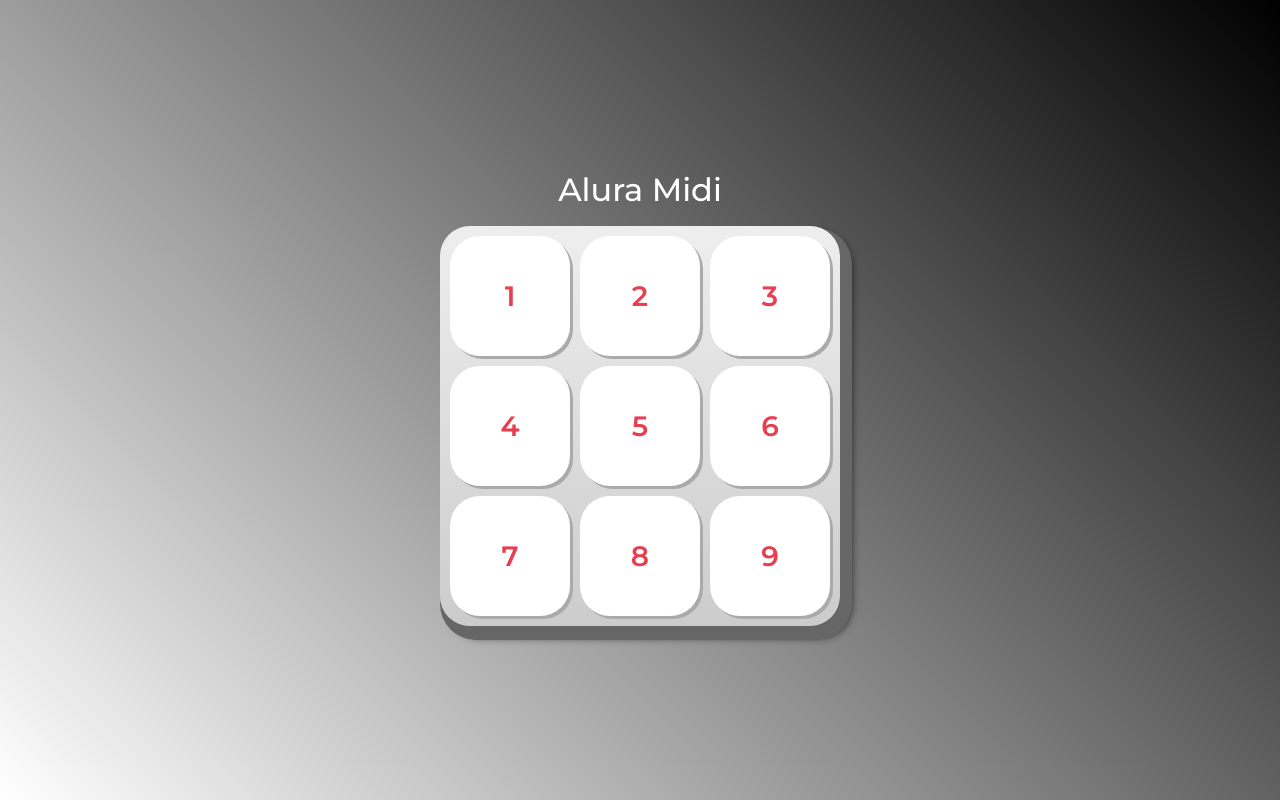
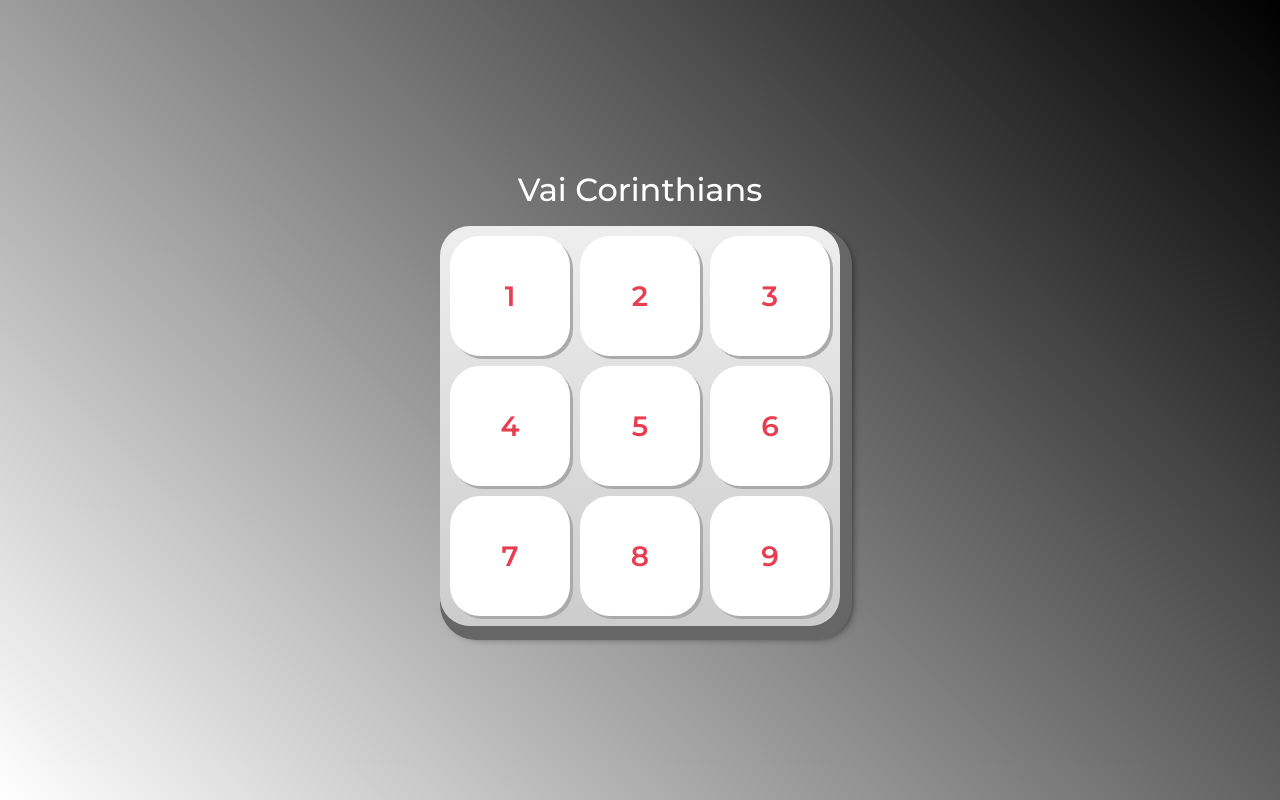
Before and after one commit to vissotto0307/3.1, a plain HTML site: page index.html in a window 1280 px wide. Drawn offline with Linux system fonts and the light colour scheme.

Commit message:
Update index.html

```diff
--- a/index.html
+++ b/index.html
@@ -5,7 +5,7 @@
     <meta http-equiv="X-UA-Compatible" content="IE=edge">
     <meta name="viewport" content="width=device-width, initial-scale=1.0">
 
-    <title>Alura MIDI</title>
+    <title>Vai Corinthians</title>
 
     <link rel="preconnect" href="https://fonts.googleapis.com">
     <link rel="preconnect" href="https://fonts.gstatic.com" crossorigin>
@@ -18,7 +18,7 @@
 </head>
 <body>
 
-    <h1>Alura Midi</h1>
+    <h1>Vai Corinthians</h1>
 
     <section class="teclado">
         <button class="tecla tecla_pom">1</button>
```
